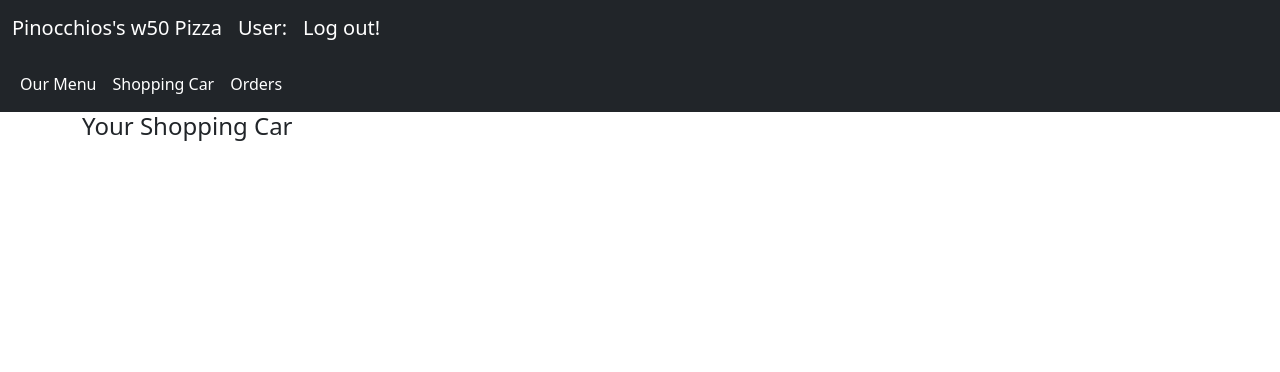
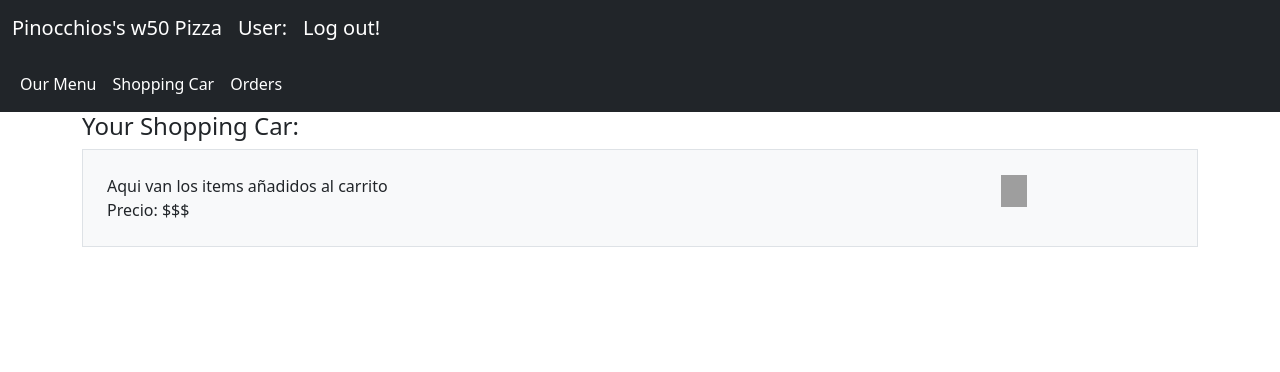
Before and after one commit to MiltonVilchez/cs50w-project3, a Django app: page /carrito in a window 1280 px wide. Shown: the top 372 px of the page. Run offline with Django 3.2, Linux system fonts and the light colour scheme; some libraries are stand-ins or nearby versions; grey boxes are pictures that could not be loaded.

Commit message:
Esqueleto de carrito esta listo

```diff
--- a/orders/templates/orders/carrito.html
+++ b/orders/templates/orders/carrito.html
@@ -36,8 +36,19 @@
 </nav>
 {% endblock %}
 {% block main %}
-    <div class="container">
-        <h4>Your Shopping Car</h4>
-
+<div class="container">
+    <h4>Your Shopping Car:</h4>
+    <div class="p-4 border bg-light">
+        <div class="row g-0">
+            <div class="col-sm-6 col-md-10">Aqui van los items añadidos al carrito <div>Precio: $$$</div>
+            </div>
+            <div class="col-6 col-md-2">
+                <button style="border: none; background:transparent;">
+                    <img src="https://cdn-icons-png.flaticon.com/512/3096/3096673.png" width="26px" height="32px"
+                        alt="eliminar.png">
+                </button>
+            </div>
+        </div>
     </div>
+</div>
 {% endblock %}
--- a/orders/templates/orders/menu.html
+++ b/orders/templates/orders/menu.html
@@ -36,7 +36,7 @@
 {% endblock %}
 {% block main %}
 <div class="container">
-  <div class="row row-cols-2 row-cols-lg-4 g-2 g-lg-3">
+  <div class="row row-cols-2 row-cols-lg-3 g-2 g-lg-3">
 
     <div class="col">
       <div class="p-3 border bg-light">
```
